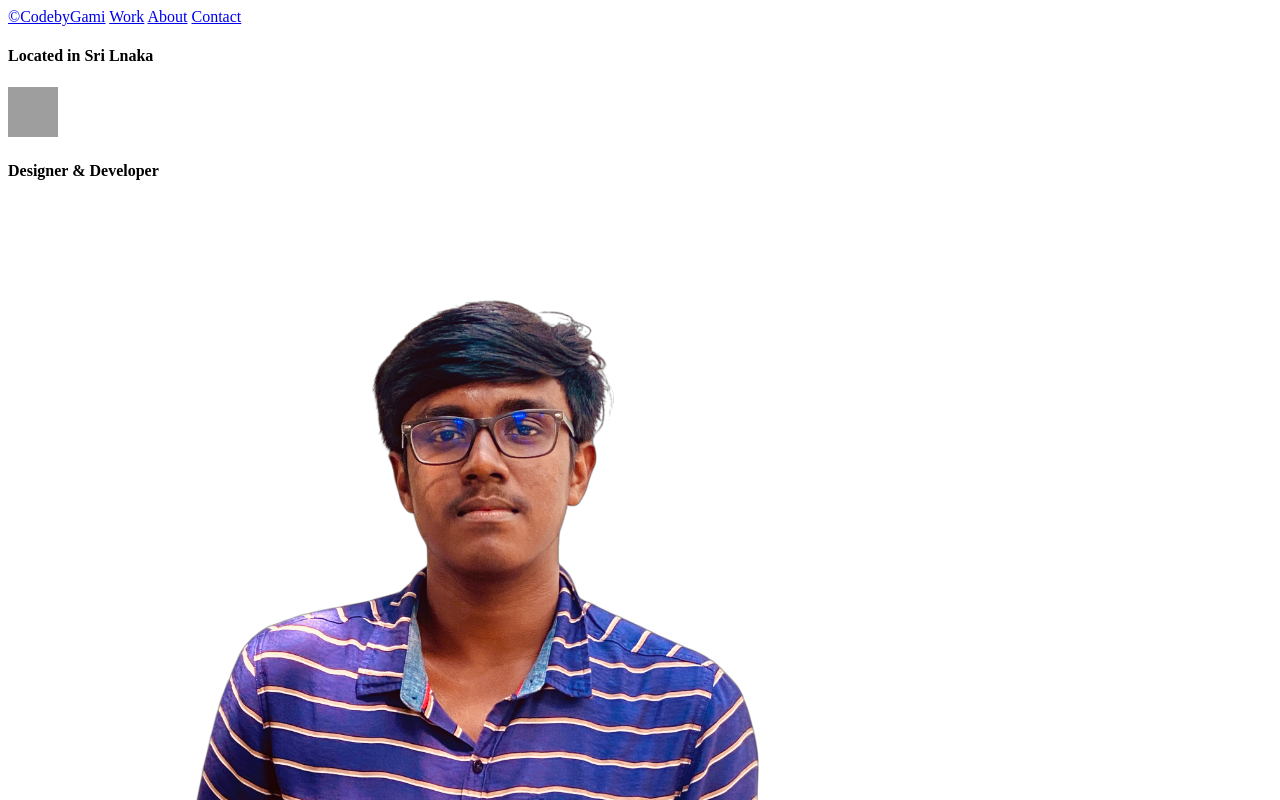
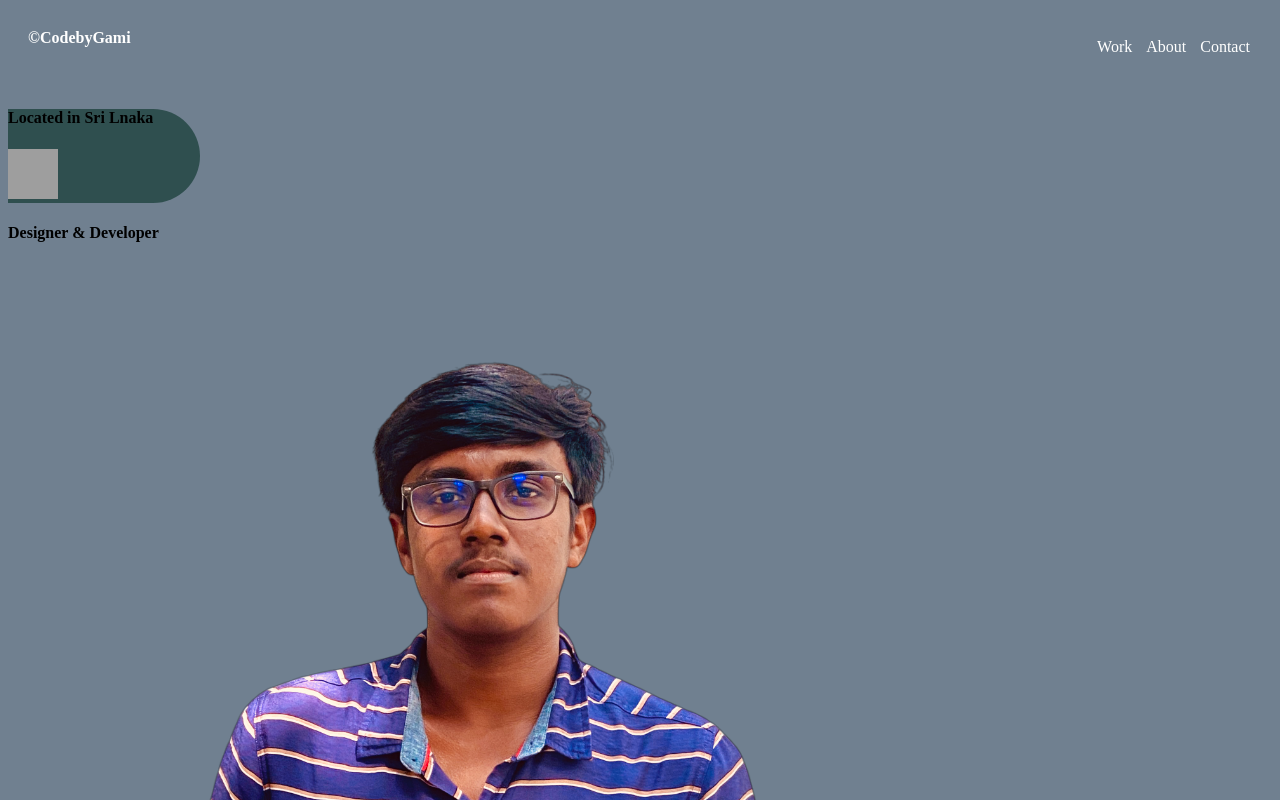
Before and after one commit to GamithaGimhana/My-Portfolio, a plain HTML site: page index.html in a window 1280 px wide. Shown: the top 800 px of the page. Drawn offline with Linux system fonts and the light colour scheme; grey boxes are pictures that could not be loaded.

Commit message:
css adding to index

```diff
--- a/index.html
+++ b/index.html
@@ -14,14 +14,16 @@
 <body>
     <!--Header-->
     <header id="header">
+        <h1><a href="#header">©CodebyGami</a></h1>
         <nav>
-            <a href="#header">©CodebyGami</a>
             <a href="work.html">Work</a>
             <a href="about.html">About</a>
             <a href="contact.html">Contact</a>
         </nav>
     </header>
 
+    <!--Content-->
+    <main>
         <!--Hero Section-->
         <section>
             <!--left side-->
@@ -52,8 +54,6 @@
             <hr>
         </section>
 
-    <!--Content-->
-    <main>
         <!--about Section-->
         <section>
             <!--left side-->
--- a/style/index-style.css
+++ b/style/index-style.css
@@ -0,0 +1,43 @@
+body{
+    background: slategray;
+}
+
+body>header{
+    width: 100vw;
+    height: 10vh;
+}
+
+body>header>h1{
+    width: 15%;
+    padding-left: 20px;
+    position: absolute;
+}
+
+body>header>h1>a{
+    font-size: 16px;
+    text-decoration: none;
+    position: absolute;
+    color: white;
+}
+
+body>header>nav{
+    right: 0;
+    margin: auto;
+    padding-top: 30px;
+    padding-right: 20px;
+    position: absolute;
+}
+
+body>header>nav>a{
+    font-size: 16px;
+    text-decoration: none;
+    padding-right: 10px;
+    color: white;
+}
+
+body>main>section:first-child>div:first-child{
+    width: 15vw;
+    background: darkslategray;
+    border-bottom-right-radius: 100px;
+    border-top-right-radius: 100px;
+}
```
Also changed, not shown: about.html (+3 -3 lines), contact.html (+3 -3 lines), work.html (+3 -3 lines). Lines whose indentation alone changed are shown as unchanged.
